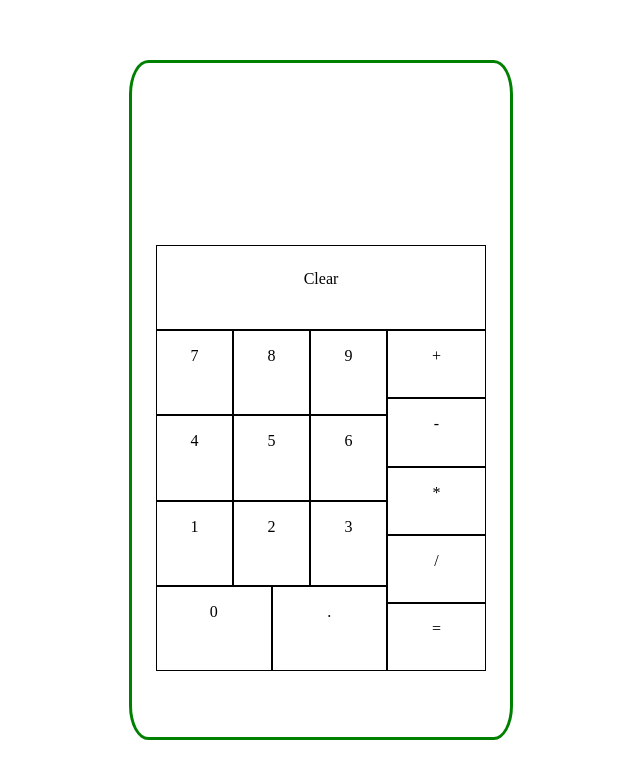
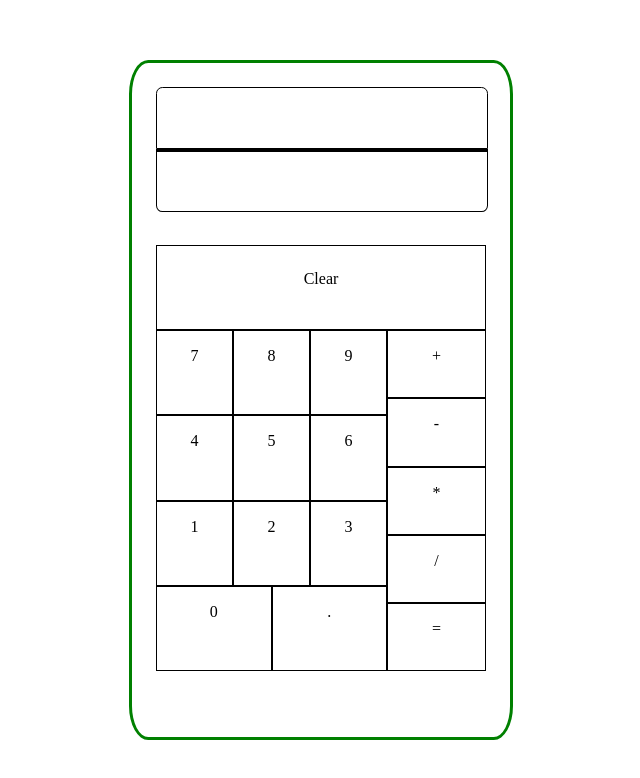
Before and after one commit to k-fields/TOP_calculator, a plain HTML site: page index.html in a window 1280 px wide. Shown: the whole page, without its empty margins (319-959 px from the left). Drawn offline with Linux system fonts and the light colour scheme.

Commit message:
Divides display in two sections. One for current calculations and another for tracking history

```diff
--- a/index.html
+++ b/index.html
@@ -8,7 +8,10 @@
     </head>
     <body>
         <div class="main-container">
-            <div class="display"></div>
+            <div class="display">
+                <div class="history"></div>
+                <div class="current"></div>
+            </div>
             <div class="buttons">
                 <div class="top-buttons">
                     <div id="ce" class="top-button">Clear</div>
```
